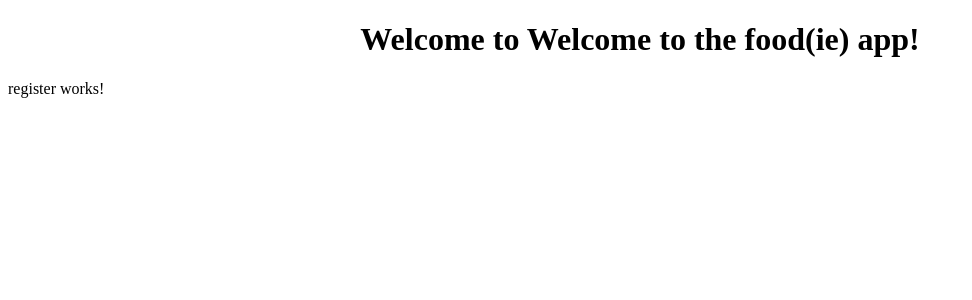
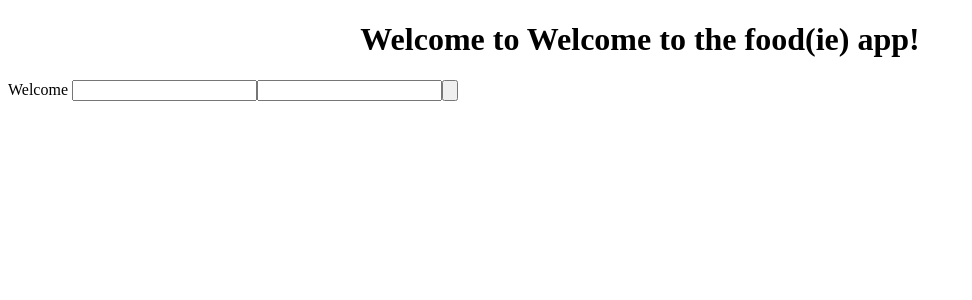
Before and after one commit to MubashirAR/foodAppFE, an Angular app: page /register in a window 1280 px wide. Shown: the top 300 px of the page, without its empty margins (0-972 px from the left). Built offline with nearby package versions, Linux system fonts and the light colour scheme; no server answers.

Commit message:
added angular forms

```diff
--- a/src/app/app.module.ts
+++ b/src/app/app.module.ts
@@ -5,6 +5,7 @@ import { AppRoutingModule } from './app-routing.module';
 import { AppComponent } from './app.component';
 import { RegisterComponent } from './register/register.component';
 import { HttpClientModule } from '@angular/common/http';
+import {FormsModule, ReactiveFormsModule} from '@angular/forms';
 @NgModule({
   declarations: [
     AppComponent,
@@ -13,7 +14,9 @@ import { HttpClientModule } from '@angular/common/http';
   imports: [
     BrowserModule,
     AppRoutingModule,
-    HttpClientModule
+    HttpClientModule,
+    FormsModule,
+    ReactiveFormsModule
   ],
   providers: [],
   bootstrap: [AppComponent]
--- a/src/app/register/register.component.html
+++ b/src/app/register/register.component.html
@@ -1,3 +1,6 @@
-<p>
-  register works!
-</p>
+<form [formGroup]="profileForm" (ngSubmit)="onSubmit()">
+    Welcome
+  <input type="text" formControlName="username">
+  <input type="password" formControlName="password">
+  <input type="submit" [value]="submit" formControlName="password">
+</form>
--- a/src/app/register/register.component.ts
+++ b/src/app/register/register.component.ts
@@ -1,5 +1,6 @@
 import { Component, OnInit } from '@angular/core';
 import { HttpClient } from '@angular/common/http';
+import { FormControl, FormGroup } from '@angular/forms';
 @Component({
   selector: 'app-register',
   templateUrl: './register.component.html',
@@ -7,14 +8,22 @@ import { HttpClient } from '@angular/common/http';
 })
 export class RegisterComponent implements OnInit {
 
+  profileForm = new FormGroup({
+    username : new FormControl(''),
+    password : new FormControl('')
+  });
+  submit = 'Submit';
   constructor(private http: HttpClient) { }
 
   ngOnInit() {
-    this.getKitties();
+    // this.getKitties();
   }
   getKitties = () => {
     this.http.get('http://localhost:3000/getKitties')
         .subscribe(data => console.log(data));
   }
+  onSubmit = () => {
+    console.log(this.profileForm.value);
+  }
 
 }
```
